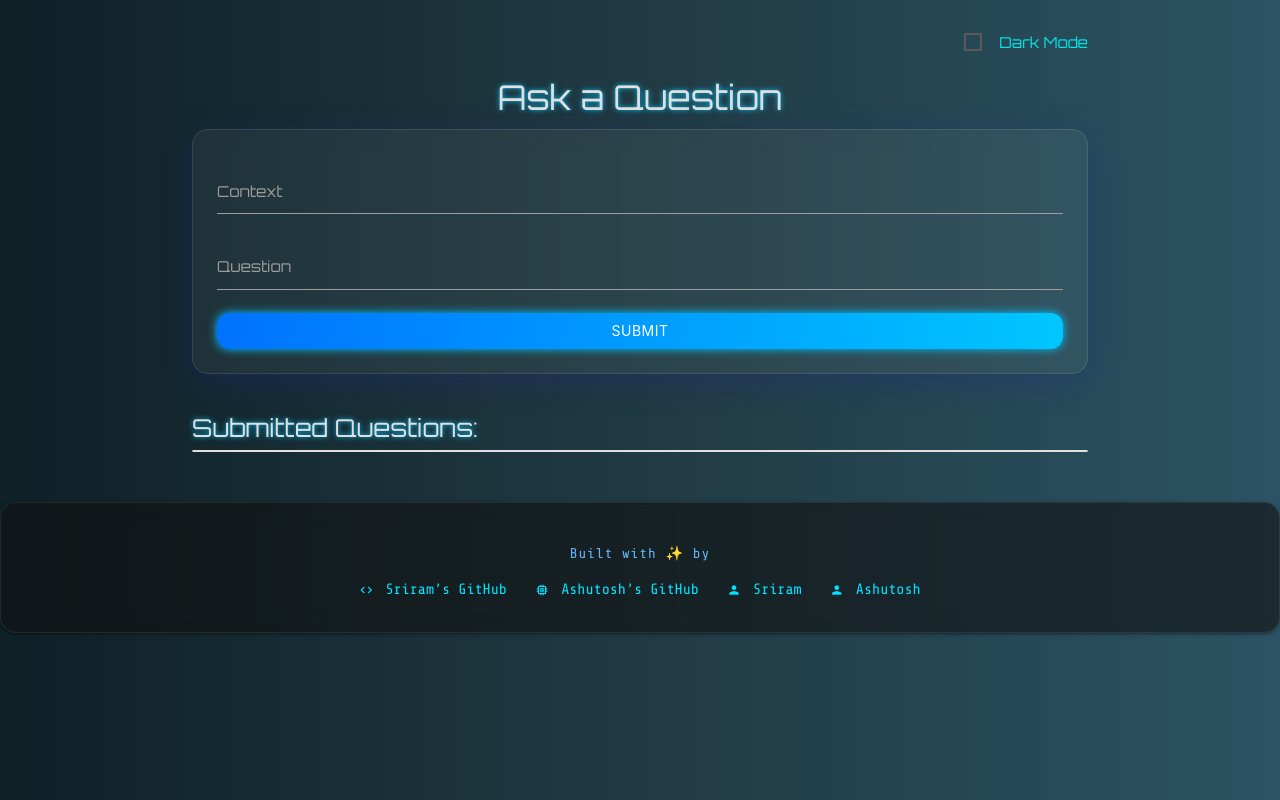
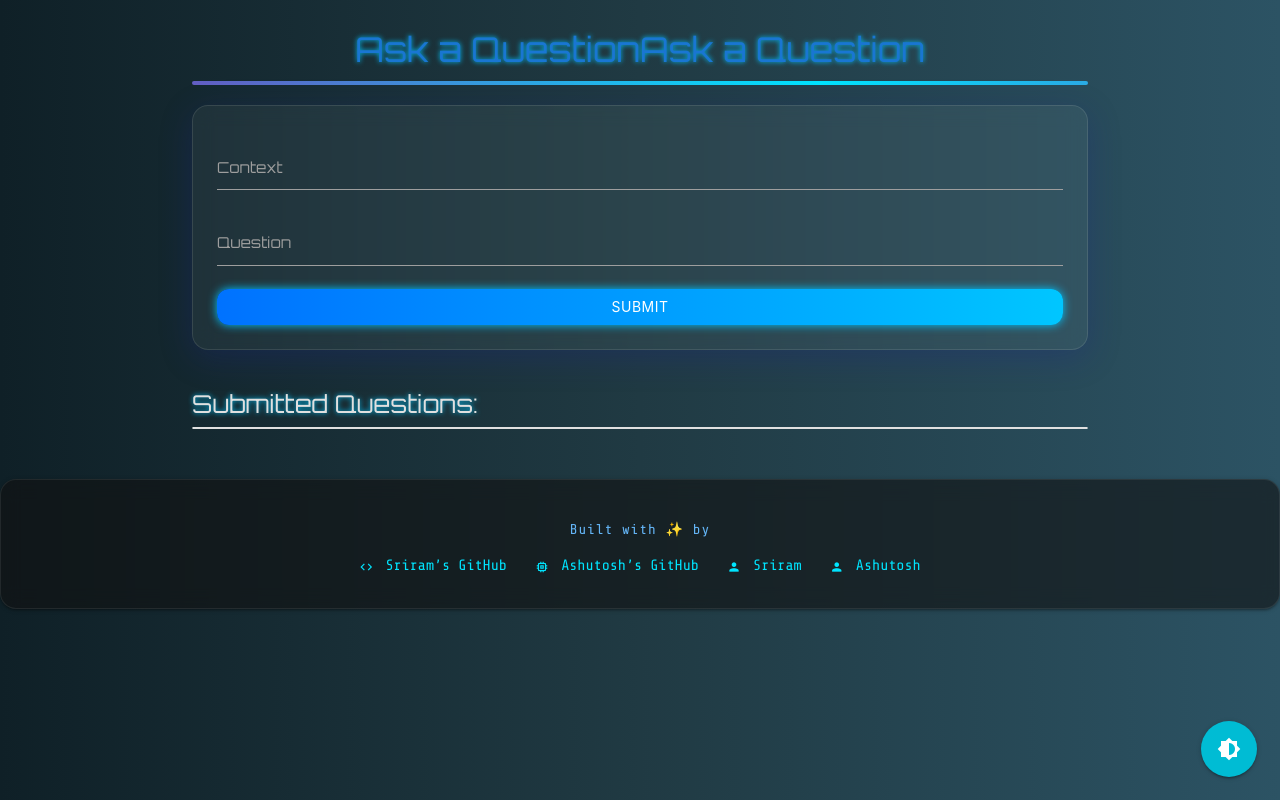
Before and after one commit to Peddinti-Sriram-Bharadwaj/QnaOps, a FastAPI app: page / in a window 1280 px wide. Run offline with FastAPI, Linux system fonts and the light colour scheme; data that the repository does not hold is empty; some libraries are stand-ins or nearby versions.

Commit message:
more UI changes

```diff
--- a/fastapi_app/templates/index.html
+++ b/fastapi_app/templates/index.html
@@ -36,6 +36,12 @@
       border-radius: 16px;
       transition: all 0.3s ease;
     }
+
+    .card:hover {
+        box-shadow: 0 0 20px #64b5f6aa, 0 0 40px #64b5f644;
+        transition: box-shadow 0.4s ease;
+        }
+
 
     .dark-mode .card {
       background: rgba(0, 0, 0, 0.5);
@@ -133,18 +139,35 @@
         vertical-align: middle;
         margin-right: 4px;
         }
+
+        .hero-line {
+            height: 4px;
+            background: linear-gradient(90deg, #00e5ff, #8e24aa, #00e5ff);
+            background-size: 200% 100%;
+            animation: animateLine 4s linear infinite;
+            border-radius: 2px;
+            margin-bottom: 20px;
+        }
+
+        @keyframes animateLine {
+        0% { background-position: 0% 50%; }
+        100% { background-position: 200% 50%; }
+        }
+
   </style>
 </head>
 <body>
   <div class="container" style="margin-top: 30px;">
-    <div class="toggle-container">
-      <label>
-        <input type="checkbox" id="darkModeToggle" />
-        <span style="color: #00e6e6;">Dark Mode</span>
-      </label>
+    <div class="fixed-action-btn">
+        <a id="darkModeToggle" class="btn-floating btn-large cyan pulse">
+          <i class="material-icons">brightness_6</i>
+        </a>
     </div>
 
-    <h4 class="center-align">Ask a Question</h4>
+
+    <h4 id="page-title" class="center-align blue-text text-darken-2">Ask a Question</h4>
+    <div class="hero-line"></div>
+
     <div class="card">
       <div class="card-content">
         <form action="/submit" method="post" autocomplete="off">
@@ -184,6 +207,21 @@
 
   <script>
     document.addEventListener('DOMContentLoaded', function () {
+        const title = "Ask a Question";
+        let i = 0;
+        const target = document.getElementById("page-title");
+
+        function typeWriter() {
+            if (i < title.length) {
+            target.innerHTML += title.charAt(i);
+            i++;
+            setTimeout(typeWriter, 75);
+            }
+        }
+
+        typeWriter();
+        });
+    document.addEventListener('DOMContentLoaded', function () {
       M.textareaAutoResize(document.getElementById('context'));
 
       const toggle = document.getElementById('darkModeToggle');
@@ -204,6 +242,13 @@
         }
       });
     });
+
+    document.querySelector("form").addEventListener("submit", () => {
+  M.toast({html: 'Submitting your question...', classes: 'rounded'});
+});
+
+
+
   </script>
 
   <!-- Futuristic Footer -->
```
